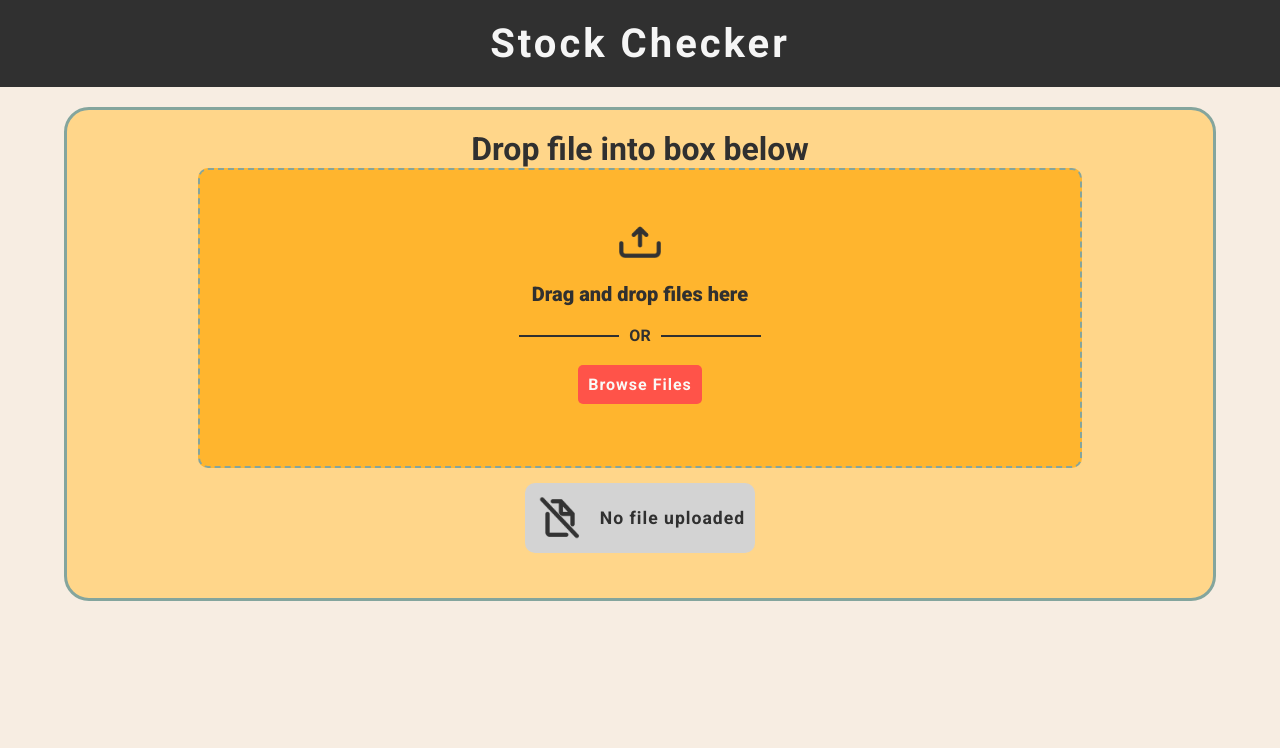
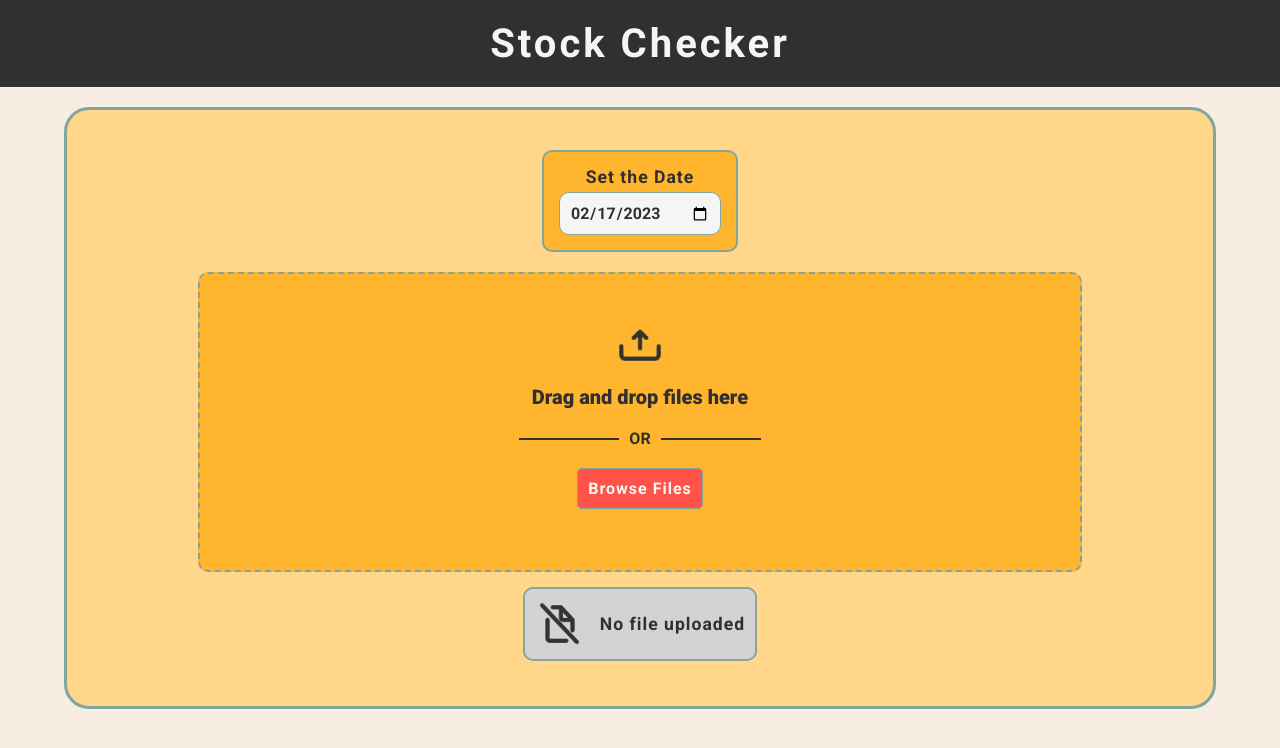
Before and after one commit to hoahdo/stock-checker, a React (Vite) app: page / in a window 1280 px wide. Shown: the top 748 px of the page. Built offline with nearby package versions, Linux system fonts and the light colour scheme.

Commit message:
add date component

```diff
--- /dev/null
+++ b/src/components/FetchPrices.jsx
@@ -0,0 +1,9 @@
+function FetchPrices() {
+    return (
+        <div>
+            <p>button goes here</p>
+        </div>
+    )
+}
+
+export default FetchPrices;
--- /dev/null
+++ b/src/components/SetDate.jsx
@@ -0,0 +1,17 @@
+function SetDate({ defaultDate, updateCheckDate }) {
+
+	return (
+		<div className="date--container">
+			<label htmlFor="date" className="date-label">Set the Date</label>
+			<input
+				id="date"
+                type="date"
+                className="date-form"
+				value={defaultDate}
+				onChange={(event) => updateCheckDate(event)}
+			/>
+		</div>
+	);
+}
+
+export default SetDate;
--- a/src/components/Upload.jsx
+++ b/src/components/Upload.jsx
@@ -1,13 +1,31 @@
 import { useState, useEffect } from "react";
-
+import SetDate from "./SetDate";
 import DropBox from "./DropBox";
 import Files from "./Files";
+import FetchPrices from "./FetchPrices";
 
 function Upload() {
 	const [fileName, setFileName] = useState("No file uploaded");
 	const [fileData, setFileData] = useState("");
 	const [fileType, setFileType] = useState("");
 	const [fileIcon, setFileIcon] = useState("missing");
+	const [checkDate, setCheckDate] = useState(() => {
+		const localDate = new Date();
+		let year = localDate.getFullYear();
+		let month = localDate.getMonth() + 1;
+		let day = localDate.getDate();
+
+		month.toString().length == 1
+        ? (month = `0${month}`)
+        : (month = `${month}`);
+
+		day.toString().length == 1
+        ? (day = `$0${day}`)
+        : (day = `${day}`);
+
+		let currentDate = `${year}-${month}-${day}`;
+		return currentDate;
+	});
 
 	useEffect(() => {
 		console.log(fileData);
@@ -29,6 +47,11 @@ function Upload() {
 		setFileIcon(newFileIcon);
 	}
 
+    function updateCheckDate(event) {
+        const {value} = event.target
+        setCheckDate(value)
+    }
+
 	function removeFile() {
 		setFileName("No file uploaded");
 		setFileData("");
@@ -38,7 +61,10 @@ function Upload() {
 
 	return (
 		<main className="upload--container">
-			<h1>Drop file into box below</h1>
+            <SetDate
+                defaultDate={checkDate}
+                updateCheckDate={updateCheckDate}
+            />
 			<DropBox
 				updateFileName={updateFileName}
 				updateFileData={updateFileData}
@@ -52,6 +78,7 @@ function Upload() {
 				fileIcon={fileIcon}
 				removeFile={removeFile}
 			/>
+			{fileType === "text/plain" ? <FetchPrices /> : ""}
 		</main>
 	);
 }
--- a/src/index.css
+++ b/src/index.css
@@ -22,6 +22,40 @@ body {
 	font-weight: 700;
 	letter-spacing: 3px;
 	font-size: 2.5rem;
+}
+
+/**** DATE ****/
+.date--container {
+    display: flex;
+    flex-direction: column;
+    text-align: center;
+    row-gap: 5px;
+    background-color: #ffb52e;
+    padding: 15px;
+    border-radius: 10px;
+    margin-top: 20px;
+    margin-bottom: 20px;
+    border: 2px solid #84a59d;
+}
+
+.date-label {
+    font-size: 1.1rem;
+    font-weight: 600;
+    letter-spacing: 1px;
+}
+
+.date-form {
+    padding: 10px;
+    font-size: 1rem;
+    font-weight: 600;
+    border-radius: 10px;
+    border: solid 1px #84a59d;
+    background-color: whitesmoke;
+
+}
+
+.date-form:focus {
+    outline: none;
 }
 
 /**** UPLOAD ****/
@@ -86,7 +120,7 @@ body {
 	cursor: pointer;
 	color: #faf9f6;
 	background-color: #ff5349;
-	border-style: none;
+	border: 1px solid #84a59d;
 	border-radius: 5px;
 	font-family: "Roboto", sans-serif;
 	font-size: 1rem;
@@ -105,6 +139,9 @@ body {
 .files--container {
 	max-width: 100%;
 	padding: 15px;
+    display: flex;
+    flex-direction: column;
+    align-items: center;
 }
 
 .file-upload-wrapper {
@@ -113,6 +150,7 @@ body {
 	column-gap: 15px;
 	padding: 10px;
 	border-radius: 10px;
+    border: 2px solid #84a59d;
 }
 
 .text-file-icon {
```
